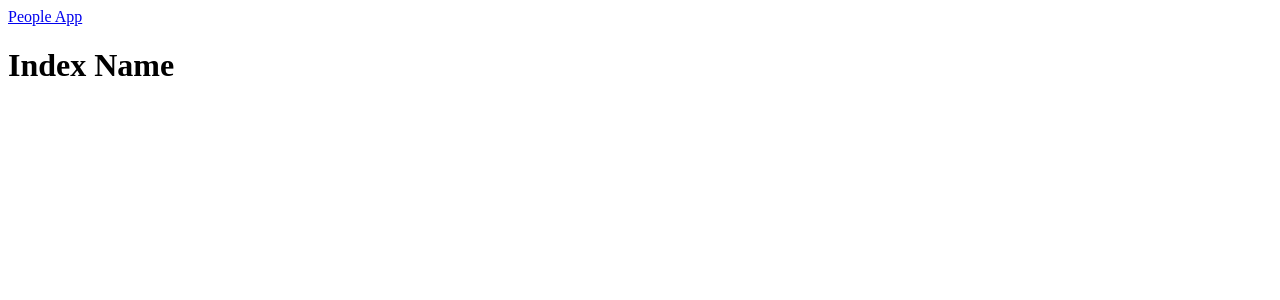
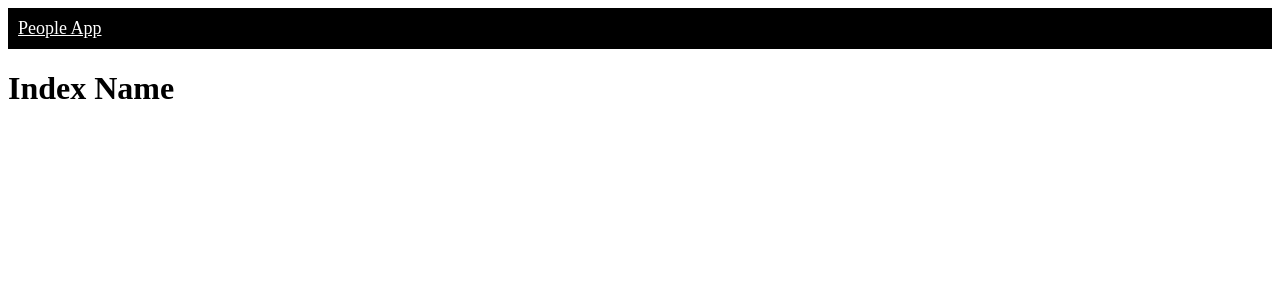
Before and after one commit to freckledspider/people-site-frontend, a React (Create React App) app: page / in a window 1280 px wide. Shown: the top 300 px of the page. Built offline with nearby package versions, Linux system fonts and the light colour scheme.

Commit message:
sass and loaders

```diff
--- a/src/style.scss
+++ b/src/style.scss
@@ -1,2 +1,22 @@
 $maincolor: black;
 $contrastcolor: white;
+
+@mixin white-text-black-bg {
+    color: $contrastcolor;
+    background-color: $maincolor;
+}
+
+nav {
+    @include white-text-black-bg;
+    display: flex;
+    justify-content: flex-start;
+
+    a {
+        @include white-text-black-bg;
+
+        div {
+            margin: 10px;
+            font-size: large;
+        }
+    }
+}
```
Also changed, not shown: src/loaders.js (+7 -0 lines).
